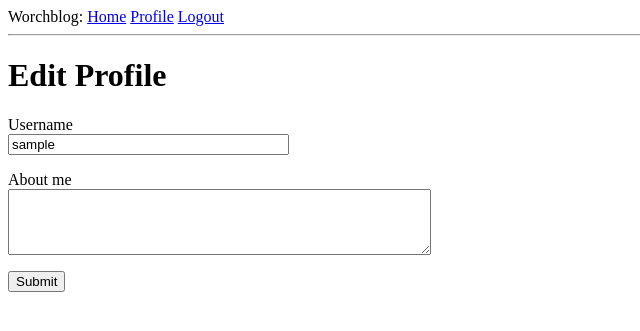
After one commit to darknight404/blog-0.0.1, a Flask app: page /edit_profile in a window 1280 px wide. The commit adds this page. Shown: the top 331 px of the page, without its empty margins (0-640 px from the left). Run offline with Flask 2, Linux system fonts and the light colour scheme; the visitor is signed in with stand-in values (Sample User, id 1); data comes from the database, SQL or seed files in the repository.

Commit message:
error handling

```diff
--- a/blog/forms.py
+++ b/blog/forms.py
@@ -1,5 +1,5 @@
 from flask_wtf import FlaskForm
-from wtforms import StringField, PasswordField, BooleanField, SubmitField
+from wtforms import StringField, PasswordField, BooleanField, SubmitField, TextAreaField
 from wtforms.validators import DataRequired, ValidationError, Email, EqualTo,Length
 from .models import User
 
@@ -30,3 +30,18 @@ class SignupForm(FlaskForm):
         user = User.query.filter_by(email=email.data).first()
         if user is not None:
             raise ValidationError('Please use a different email address.')
+
+class EditProfileForm(FlaskForm):
+    username = StringField('Username', validators=[DataRequired()])
+    about_me = TextAreaField('About me', validators=[Length(min=0, max=140)])
+    submit = SubmitField('Submit')
+
+    def __init__(self, original_username, *args, **kwargs):
+        super(EditProfileForm, self).__init__(*args, **kwargs)
+        self.original_username = original_username
+
+    def validate_username(self, username):
+        if username.data != self.original_username:
+            user = User.query.filter_by(username=self.username.data).first()
+            if user is not None:
+                raise ValidationError('Please use a different username.')
--- a/blog/models.py
+++ b/blog/models.py
@@ -2,6 +2,7 @@ from datetime import datetime
 from blog import db,login
 from flask_login import UserMixin
 from werkzeug.security import generate_password_hash, check_password_hash
+from hashlib import md5
 
 class User(UserMixin,db.Model):
     """User account model."""
@@ -13,6 +14,8 @@ class User(UserMixin,db.Model):
     email = db.Column(db.String(120), index=True, unique=True)
     password_hash = db.Column(db.String(128))
     posts = db.relationship('Post', backref='author', lazy='dynamic')
+    about_me = db.Column(db.String(140))
+    last_seen = db.Column(db.DateTime, default=datetime.utcnow)
 
     def __repr__(self):
         return '<User {}>'.format(self.username)
@@ -22,6 +25,12 @@ class User(UserMixin,db.Model):
 
     def check_password(self, password):
         return check_password_hash(self.password_hash, password)
+
+    def avatar(self, size):
+        digest = md5(self.email.lower().encode('utf-8')).hexdigest()
+        return 'https://www.gravatar.com/avatar/{}?d=identicon&s={}'.format(
+            digest, size)
+
 
 @login.user_loader
 def load_user(id):
--- a/blog/routes.py
+++ b/blog/routes.py
@@ -1,9 +1,17 @@
 from blog import app, db
 from flask import render_template, flash, redirect, url_for,request
-from .forms import LoginForm, SignupForm
+from .forms import LoginForm, SignupForm, EditProfileForm
 from flask_login import login_user, logout_user, current_user, login_required
 from .models import User
 from werkzeug.urls import url_parse
+from datetime import datetime
+
+
+@app.before_request
+def before_request():
+    if current_user.is_authenticated:
+        current_user.last_seen = datetime.utcnow()
+        db.session.commit()
 
 @app.route('/')
 @app.route('/index')
@@ -57,4 +65,30 @@ def signup():
         db.session.commit()
         flash('Congratulations, you are now a registered user!')
         return redirect(url_for('login'))
-    return render_template('signup.html', title='Register', form=form)
+    return render_template('signup.html', title='Sign up', form=form)
+
+@app.route('/user/<username>')
+@login_required
+def user(username):
+    user = User.query.filter_by(username=username).first_or_404()
+    posts = [
+        {'author': user, 'body': 'Test post #1'},
+        {'author': user, 'body': 'Test post #2'}
+    ]
+    return render_template('user.html', user=user, posts=posts)
+
+@app.route('/edit_profile', methods=['GET', 'POST'])
+@login_required
+def edit_profile():
+    form = EditProfileForm(current_user.username)
+    if form.validate_on_submit():
+        current_user.username = form.username.data
+        current_user.about_me = form.about_me.data
+        db.session.commit()
+        flash('Your changes have been saved.')
+        return redirect(url_for('index'))
+    elif request.method == 'GET':
+        form.username.data = current_user.username
+        form.about_me.data = current_user.about_me
+    return render_template('edit_profile.html', title='Edit Profile',
+                           form=form)
--- /dev/null
+++ b/blog/templates/404.html
@@ -0,0 +1,4 @@
+{% extends "base.html" %} {% block content %}
+<h1>Not Found</h1>
+<p><a href="{{ url_for('index') }}">Back</a></p>
+{% endblock %}
--- /dev/null
+++ b/blog/templates/500.html
@@ -0,0 +1,5 @@
+{% extends "base.html" %} {% block content %}
+<h1>An unexpected error has occurred</h1>
+<p>The administrator has been notified. Sorry for the inconvenience!</p>
+<p><a href="{{ url_for('index') }}">Back</a></p>
+{% endblock %}
--- /dev/null
+++ b/blog/templates/_post.html
@@ -0,0 +1,6 @@
+<table>
+    <tr valign="top">
+        <td><img src="{{ post.author.avatar(36) }}"></td>
+        <td>{{ post.author.username }} says:<br>{{ post.body }}</td>
+    </tr>
+</table>
--- a/blog/templates/base.html
+++ b/blog/templates/base.html
@@ -14,6 +14,7 @@
         <a href="{{ url_for('index') }}">Home</a> {% if current_user.is_anonymous %}
         <a href="{{ url_for('login') }}">Login</a>
         <a href="{{ url_for('signup') }}">Sign up</a> {% else %}
+        <a href="{{ url_for('user', username=current_user.username) }}">Profile</a>
         <a href="{{ url_for('logout') }}">Logout</a> {% endif %}
     </div>
     <hr> {% with messages = get_flashed_messages() %} {% if messages %}
--- /dev/null
+++ b/blog/templates/edit_profile.html
@@ -0,0 +1,15 @@
+{% extends "base.html" %} {% block content %}
+<h1>Edit Profile</h1>
+<form action="" method="post">
+    {{ form.hidden_tag() }}
+    <p>
+        {{ form.username.label }}<br> {{ form.username(size=32) }}<br> {% for error in form.username.errors %}
+        <span style="color: red;">[{{ error }}]</span> {% endfor %}
+    </p>
+    <p>
+        {{ form.about_me.label }}<br> {{ form.about_me(cols=50, rows=4) }}<br> {% for error in form.about_me.errors %}
+        <span style="color: red;">[{{ error }}]</span> {% endfor %}
+    </p>
+    <p>{{ form.submit() }}</p>
+</form>
+{% endblock %}
```
Also changed, not shown: blog/__init__.py (+32 -1 lines), blog/errors.py (added, +13 -0 lines), blog/templates/user.html (added, +15 -0 lines), config.py (+9 -3 lines), migrations/versions/bd54c7ef2017_new_fields_to_user_model.py (added, +30 -0 lines), 2 other files.
